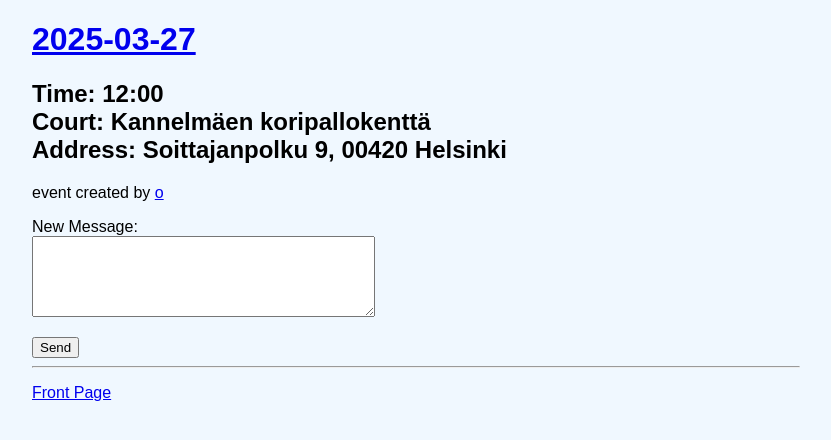
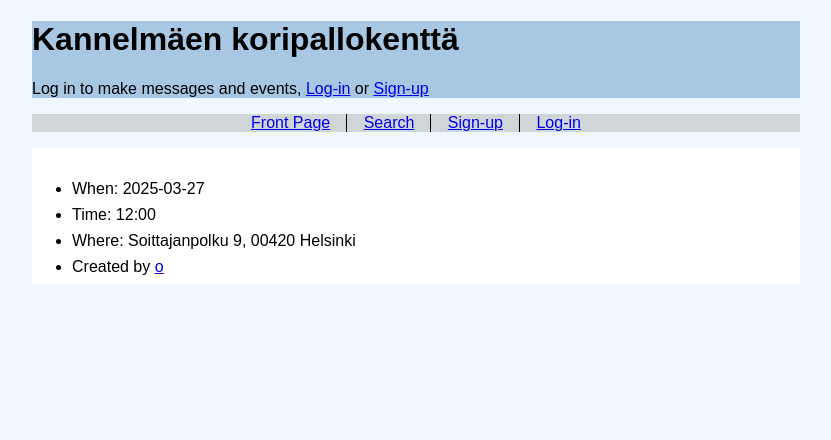
Before and after one commit to vekkul1/Basketball-Matchmaking, a Flask app: page /event/1 in a window 1280 px wide. Shown: the top 440 px of the page, without its empty margins (224-1055 px from the left). Run offline with Flask 3, Linux system fonts and the light colour scheme; data comes from the database, SQL or seed files in the repository; both versions use the stored data as it was after the commit.

Commit message:
more css

```diff
--- a/events.py
+++ b/events.py
@@ -117,3 +117,6 @@
             FROM events
              WHERE date >= ?"""
     return db.query(sql, [date])[0][0]
+
+def signup_to_event(user_id, event_id):
+    return user_id, event_id
--- a/schema.sql
+++ b/schema.sql
@@ -25,4 +25,10 @@
     send_time TEXT,
     user_id INTEGER REFRENCES users,
     event_id INTEGER REFRENCES events
-)
+);
+
+CREATE TABLE signups (
+    id INTEGER PRIMARY KEY,
+    user_id INTEGER REFRENCES users,
+    event_id INTEGER REFRENCES events
+);
--- a/static/style.css
+++ b/static/style.css
@@ -5,8 +5,66 @@
     background-color: aliceblue;
 }
 
+nav {
+    text-align: center;
+}
+
+nav > ul {
+    padding: 0;
+    margin: 0;
+}
+
+nav > ul > li {
+    display: inline-block;
+    padding: 0 1em;
+    margin: 0;
+}
+
+nav > ul > li:not(:last-of-type) {
+    border-right: 1px solid black;
+}
+
+nav > ul > li:not(:first-of-type) {
+    margin-left: -0.25em;
+}
+
 .header {
     background-color: #a7c7e3;
+}
+
+.nav {
+    background-color: #a7a7a771;
+    margin-top: 1em;
+    margin-bottom: 1em;
+}
+
+.content {
+    background-color: #fff;
+    padding-top: 1em;
+}
+
+.content > ul > li {
+    padding-bottom: 0.5em;
+}
+
+.events {
+    border: 0.2em solid black;
+    margin: 1em;
+    padding: 0.2em 0.5em;
+}
+
+.message {
+    border: 0.1em solid black;
+    margin: 0.5em;
+    padding: 0.1 0.25em;
+}
+
+.message > form {
+    padding-left: 0.5em;
+}
+
+.message > p {
+    padding-left: 0.5em;
 }
 
 .container {
--- a/templates/event.html
+++ b/templates/event.html
@@ -9,25 +9,53 @@
 </head>
 
 <body>
-    <h1>
-        <a href="/">{{ event.date }}</a>
-    </h1>
-    <h2>
-        Time:       {{ event.time }}<br/>
-        Court:      {{ event.name }}<br/>
-        Address:    {{ event.address }}
-    </h2>
+    <div class="header">
+        <h1>{{ event.name }}</h1>
+        <p>
+        {% if session.username %}
+            Logged in as <a href="/user/{{ session.user_id }}">{{ session.username }}</a>
+        {% else %}
+            Log in to make messages and events, <a href="/login">Log-in</a> or
+            <a href="/signup">Sign-up</a>
+        {% endif %}
+        <br />
+        {% for message in get_flashed_messages() %}
+          <b>{{ message }}</b>
+        {% endfor %}
+        </p>
+      </div>
+
+    <div class="nav">
+        <nav>
+          <ul>
+            <li><a href="/">Front Page</a></li>
+            <li><a href="/search">Search</a></li>
+          {% if session.user_id %}
+            <li><a href="/logout">Sign-out</a></li>
+          {% else %}
+            <li><a href="/signup">Sign-up</a></li>
+            <li><a href="/login">Log-in</a></li>
+          {% endif %}
+          </ul>
+        </nav>
+    </div>
+    <div class="content">
+
+    <ul>
+        <li>When: {{ event.date }}</li>
+        <li>Time: {{ event.time }}</li>
+        <li>Where: {{ event.address }}</li>
+        <li>Created by <a href="/user/{{ event.user_id }}">{{ event.username }}</a></li>
+    </ul>
     {% if event.user_id == session.user_id %}
     <p>
         <a href="/edit/{{ event.id }}">Edit</a>
         <a href="/remove/{{ event.id}}">Remove</a>
     </p>
-    {% else %}
-    <p>
-        event created by <a href="/user/{{ event.user_id }}">{{ event.username }}</a>
-    </p>
     {% endif %}
 
+    {% if session.user_id %}
+    <div class="message">
     <form action="/new_message" method="post">
         <p>
             New Message: <br />
@@ -37,9 +65,11 @@
         <input type="hidden" name="csrf_token" value="{{ session.csrf_token }}" />
         <input type="submit" value="Send" />
     </form>
-    <hr />
+    </div>
+    {% endif %}
 
     {% for message in messages %}
+    <div class="message">
     <p>
         {{ message.username }} ({{ message.send_time }}):
     </p>
@@ -51,13 +81,10 @@
         <a href="/edit/message/{{ message.id }}">Edit</a>
         <a href="/remove/message/{{ message.id}}">Remove</a>
     </p>
+    </div>
     {% endif %}
-    <hr />
     {% endfor %}
-
-    <p>
-        <a href="/">Front Page</a>
-    </p>
+    </div>
 </body>
 
 </html>
```
Also changed, not shown: templates/index.html (+20 -13 lines), database.db.
